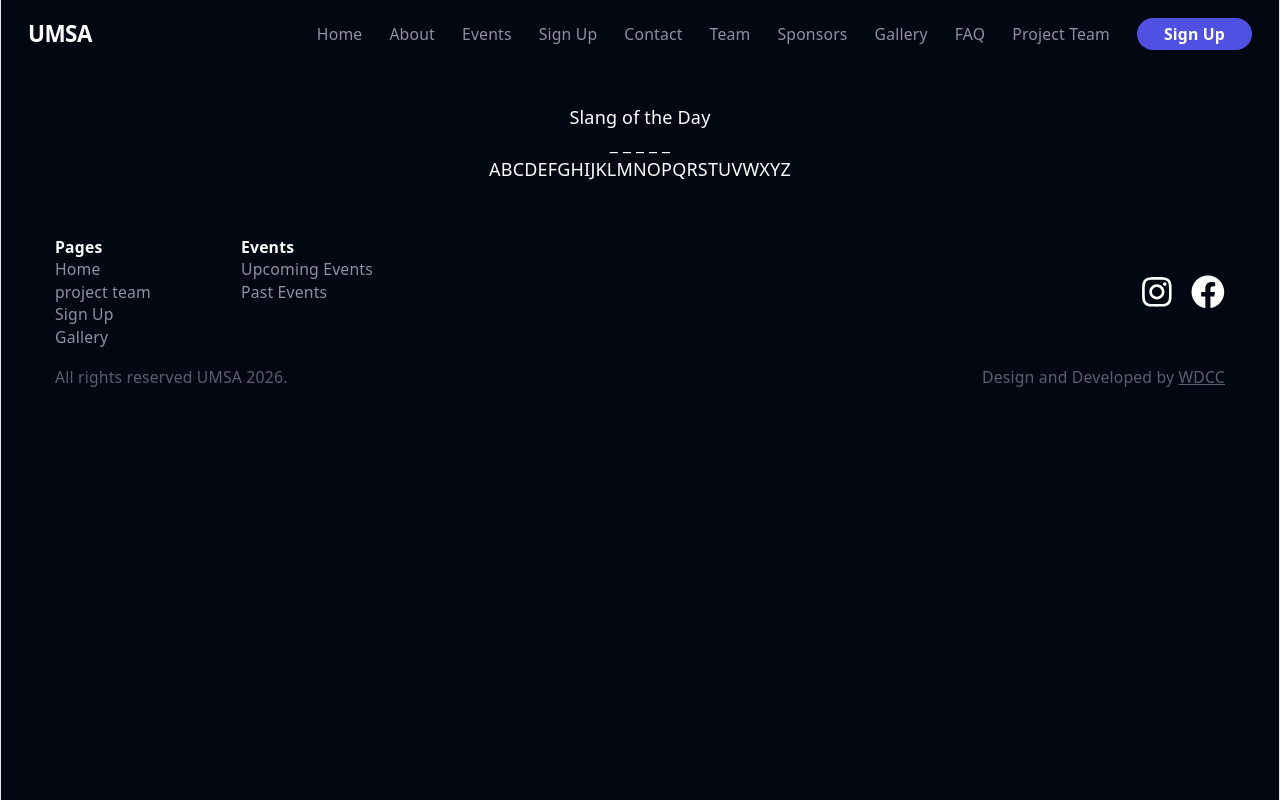
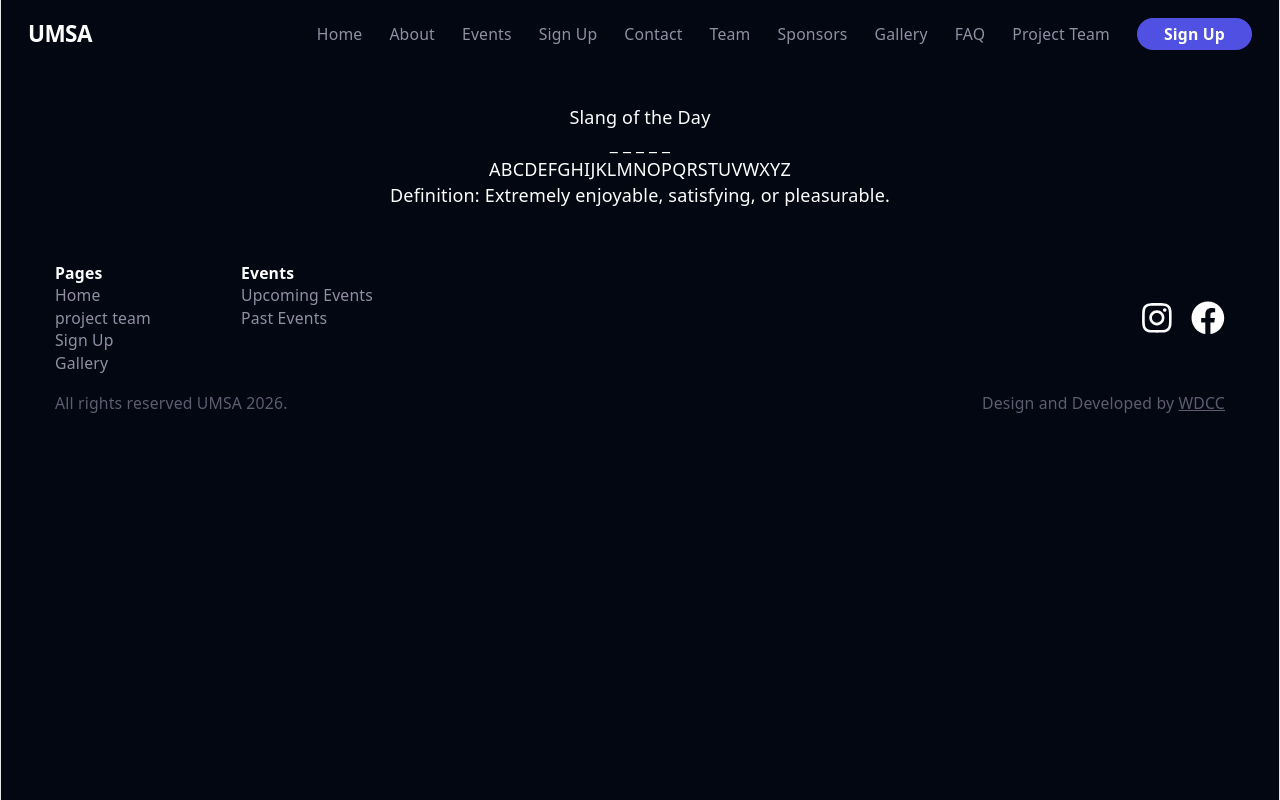
Before and after one commit to UoaWDCC/umsa, a React (Vite) app in the folder client/: page /slang-of-the-day in a window 1280 px wide. Built offline with nearby package versions, Linux system fonts and the light colour scheme.

Commit message:
feat: added definition hint

```diff
--- a/client/src/pages/SoD.tsx
+++ b/client/src/pages/SoD.tsx
@@ -2,10 +2,12 @@ import { useState } from "react"
 import slangData from "../data/malaysian-slang.json"
 
 export default function SoD() {
-  const [targetWord] = useState(() => {
-    const randomEntry = slangData[Math.floor(Math.random() * slangData.length)];
-    return randomEntry.word.toUpperCase();
+
+  const [randomEntry] = useState(() => {
+    return slangData[Math.floor(Math.random() * slangData.length)];
   })
+
+  const targetWord = randomEntry.word.toUpperCase();
   const alphabet = Array.from(
     { length: 26 }, (_, index) =>
     String.fromCharCode(65 + index)
@@ -38,6 +40,7 @@ export default function SoD() {
           </button>
         ))}
       </div>
+      <p>Definition: {randomEntry.definition}</p>
     </>
   );
 }
```
